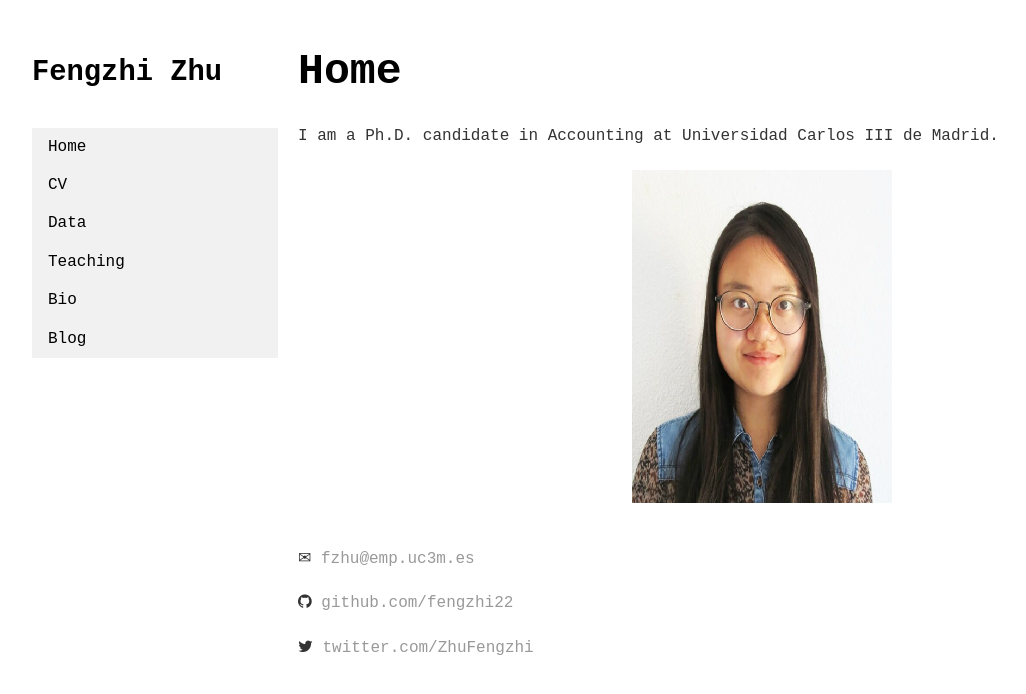
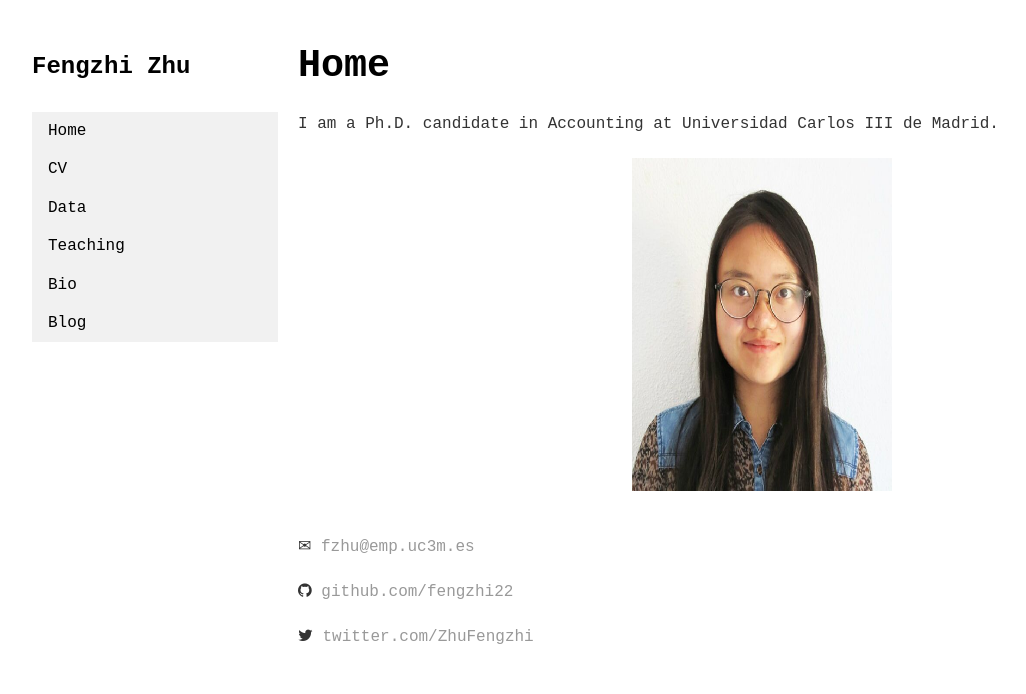
Before and after one commit to fengzhi22/fengzhi22.github.io, a Jekyll site: the page built from index.html, in a window 1280 px wide. Shown: the top 694 px of the page, without its empty margins (36-1062 px from the left). Built offline with Jekyll 4.4.1, drawn with Linux system fonts in a browser that asks for light colours.

Commit message:
modify head front size #9

```diff
--- a/css/main.css
+++ b/css/main.css
@@ -3,10 +3,10 @@
 p, ul { font-size: 1em; font-family: "Courier New"; line-height: 1.4em; color: #333; }
 
 h1, h2, h3, h4 { font-family: "Courier New"; }
-h1 { font-size: 2.7em;  }
-h2 { font-size: 2.4em; }
-h3 { font-size: 2.1em; }
-h4 { font-size: 1.8em; }
+h1 { font-size: 2.4em;  }
+h2 { font-size: 2.1em; }
+h3 { font-size: 1.8em; }
+h4 { font-size: 1.5em; }
 
 nav { margin-left: 50px; margin-top: 35px; }
 nav ul { list-style-type: none; margin: 0; padding: 0; background-color: #f1f1f1; }
```
